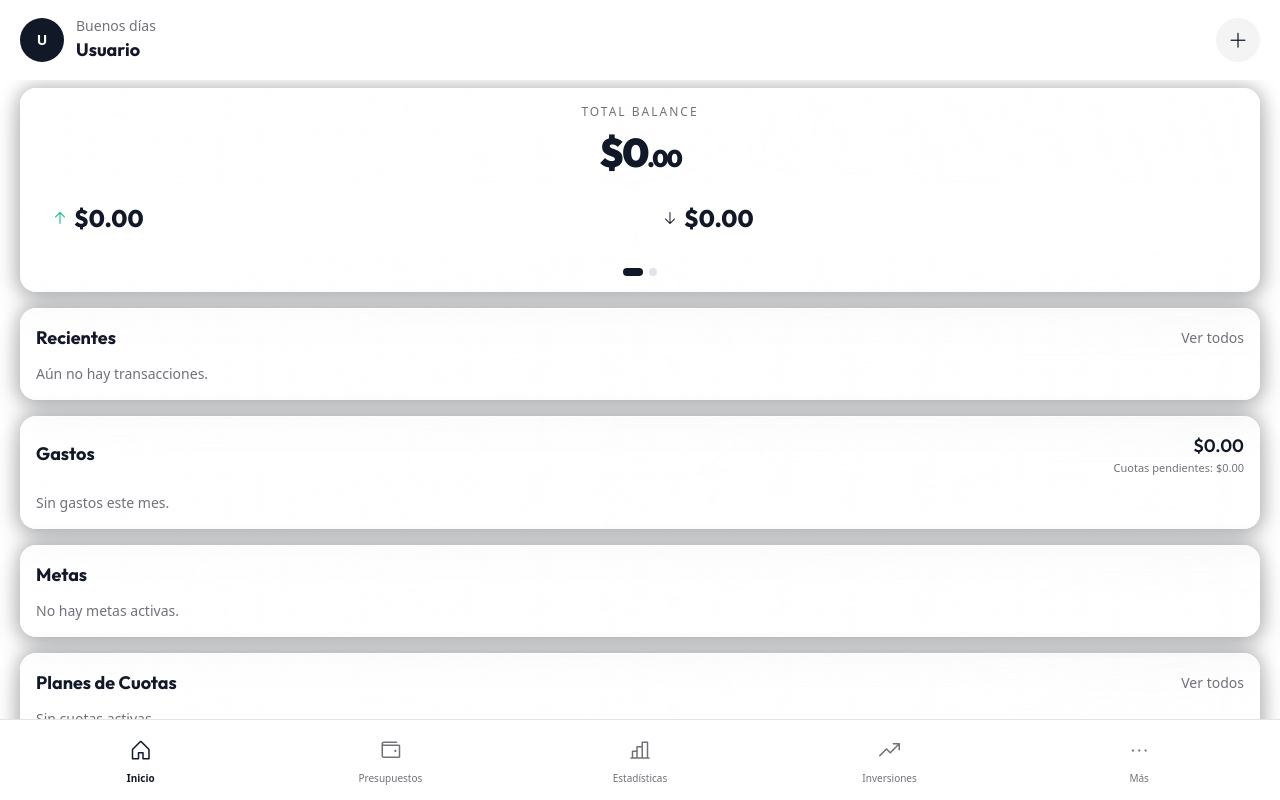
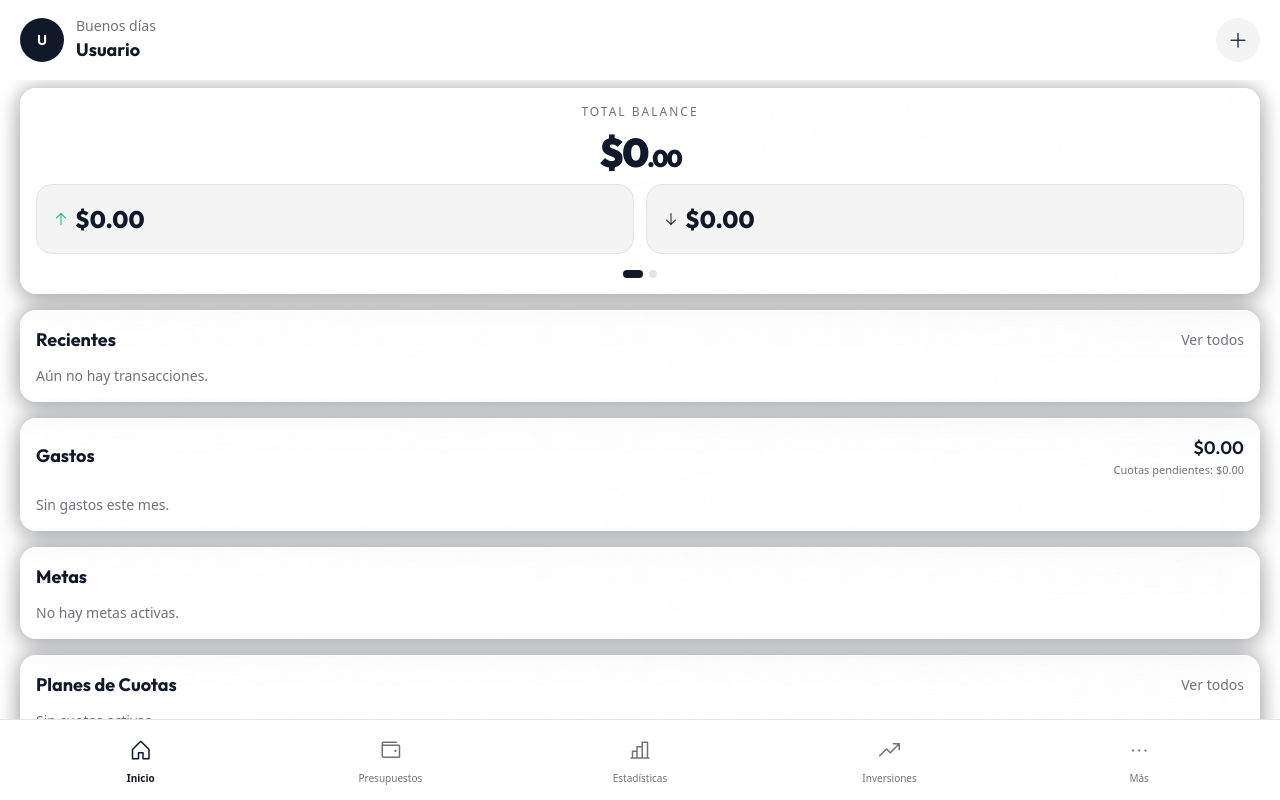
Before and after one commit to TobiasArg/Clocket, a React (Vite) app in the folder frontend/: page / in a window 1280 px wide. Built offline with nearby package versions, Linux system fonts and the light colour scheme.

Commit message:
fix(frontend): restore balance card metric boxes visibility in light mode

```diff
--- a/frontend/src/components/HeroBalance/HeroBalance.tsx
+++ b/frontend/src/components/HeroBalance/HeroBalance.tsx
@@ -83,7 +83,7 @@ export function HeroBalance({
       </span>
       <div className="flex gap-3 w-full">
         {incomeValue && (
-          <div className="min-w-0 flex-1 bg-[var(--panel-bg)] rounded-2xl p-4 flex items-center gap-1.5">
+          <div className="min-w-0 flex-1 rounded-2xl border border-[var(--surface-border)] bg-[var(--surface-muted)] p-4 flex items-center gap-1.5">
             <PhosphorIcon name="arrow-up" className="text-emerald-500 shrink-0" size="text-[16px]" />
             <span className="block w-full overflow-hidden text-ellipsis whitespace-nowrap text-[clamp(1.125rem,5.2vw,1.5rem)] font-extrabold text-[var(--text-primary)] font-['Outfit']">
               {incomeValue}
@@ -91,7 +91,7 @@ export function HeroBalance({
           </div>
         )}
         {expenseValue && (
-          <div className="min-w-0 flex-1 bg-[var(--panel-bg)] rounded-2xl p-4 flex items-center gap-1.5">
+          <div className="min-w-0 flex-1 rounded-2xl border border-[var(--surface-border)] bg-[var(--surface-muted)] p-4 flex items-center gap-1.5">
             <PhosphorIcon name="arrow-down" className="text-[var(--text-primary)] shrink-0" size="text-[16px]" />
             <span className="block w-full overflow-hidden text-ellipsis whitespace-nowrap text-[clamp(1.125rem,5.2vw,1.5rem)] font-extrabold text-[var(--text-primary)] font-['Outfit']">
               {expenseValue}
```
